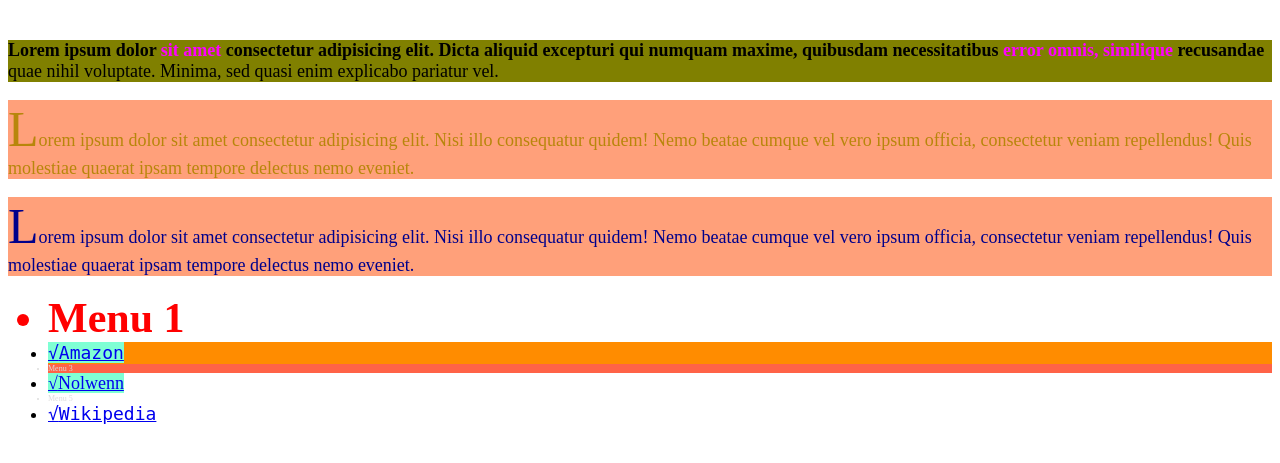
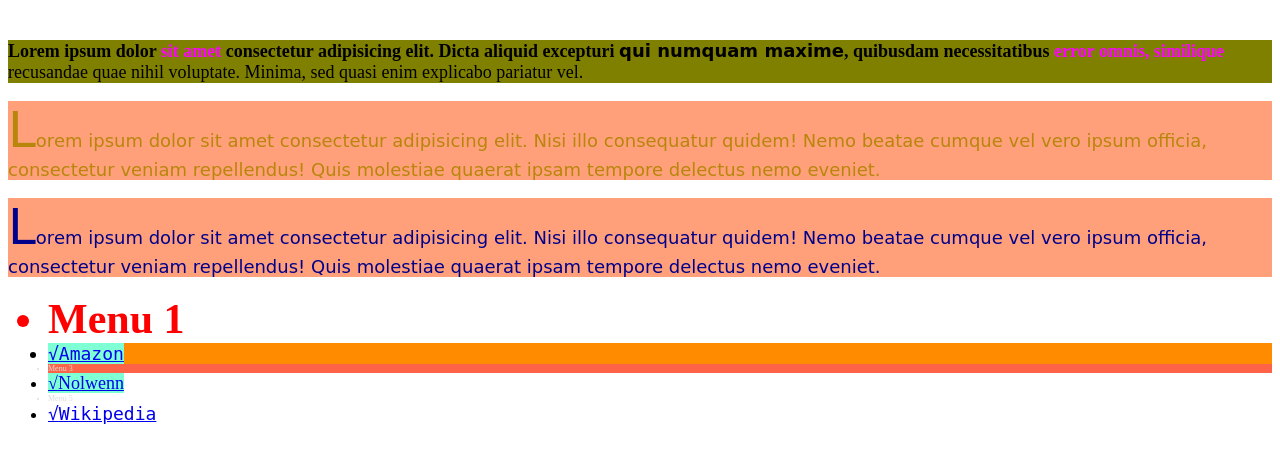
Before and after one commit to lounis59/dwwm2024, a PHP site: page /CSS/selecteur/index.html in a window 1280 px wide. Shown: the part 109-572 px from the top of the page. Run offline with PHP 8.4, Linux system fonts and the light colour scheme.

Commit message:
maj CSS1.1

```diff
--- a/01 html/CSS/selecteur/style.css
+++ b/01 html/CSS/selecteur/style.css
@@ -159,3 +159,29 @@ a[href^="https"]::before {
         Ici je selectionnz tout sauf le h1 */
     font-size: 18px;
 }
+
+article p,
+li:nth-child(2),
+span:nth-of-type(2) {
+    /* La virgule est utiliser pour selectionner plusieur element en meme temp , meme s'il n'on rien avoir entre eux */
+    font-family: cursive;
+}
+
+/* On parlait du system de priorité en debut de cours
+    Il existe un autre systeme qii rend prioritaire les element selectionner avec plus de precision
+
+    Ce systeme est representer par 3 chiffre : "0,0,0"
+
+    Le premier etant plus important que les suivant :
+    1,0,0 aura la priorite sur 0,15,9
+    0,1,0 aura la prioriter sur 0,0,8
+    0,7,0 aura la prioriter sur 0,5,0
+
+    Chaque selecteur different fera augmenter un chiffre specifique :
+        une balise (div, header ...) fera evoluer le dernier chiffre
+            main > p vaudra 0,0,2
+        une classe fera evoluer le second chiffre
+            div.classCool vaudra 0,1,1
+        un id fera evoluer le premier chiffre
+            #superID vaudra 1,0,0
+*/
```
